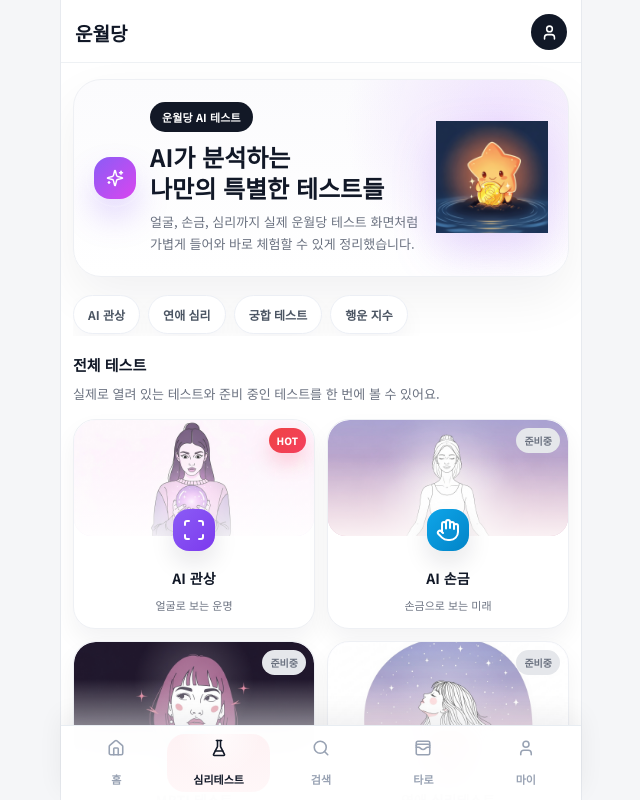
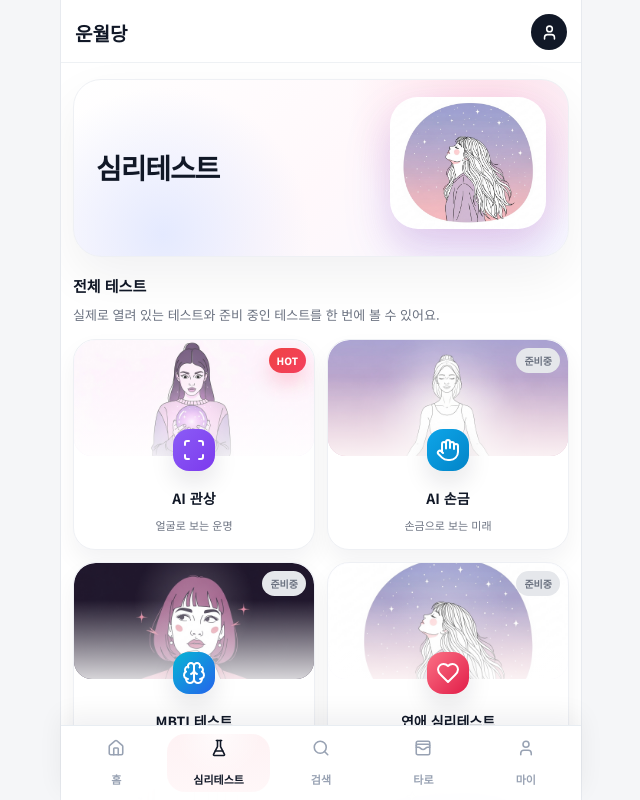
Before and after one commit to 250909bs-svg/unwoldang, a React (Vite) app: page /test in a window 1280 px wide. Shown: the top 800 px of the page, without its empty margins (319-959 px from the left). Built offline with nearby package versions, Linux system fonts and the light colour scheme; no server answers.

Commit message:
Simplify psychology test hero

```diff
--- a/src/pages/Test.tsx
+++ b/src/pages/Test.tsx
@@ -103,38 +103,15 @@ const testItems: TestItem[] = [
 ];
 
 export default function Test() {
-  const featuredKeywords = ['AI 관상', '연애 심리', '궁합 테스트', '행운 지수'];
-
   return (
     <main className="mobile-page-shell">
       <div className="mobile-page-card">
         <MobileTopBar title="심리테스트" backTo="/" backLabel="홈" />
 
         <section className="mobile-page-content test-lab-page">
-          <section className="test-lab-banner">
-            <div className="test-lab-brand-mark">
-              <span className="test-lab-brand-orbit orbit-a" />
-              <span className="test-lab-brand-orbit orbit-b" />
-              <Sparkles size={18} />
-            </div>
-            <div>
-              <span className="test-lab-badge-chip">운월당 AI 테스트</span>
-              <h1>
-                AI가 분석하는
-                <br />
-                나만의 특별한 테스트들
-              </h1>
-              <p>얼굴, 손금, 심리까지 실제 운월당 테스트 화면처럼 가볍게 들어와 바로 체험할 수 있게 정리했습니다.</p>
-            </div>
-            <img src="/test-star-character.png" alt="" className="test-lab-hero-character" />
-          </section>
-
-          <section className="test-lab-marquee" aria-label="추천 테스트 키워드">
-            {featuredKeywords.map((keyword, index) => (
-              <span key={keyword} className="test-lab-marquee-chip" style={{ ['--chip-index' as string]: index } as CSSProperties}>
-                {keyword}
-              </span>
-            ))}
+          <section className="test-lab-banner test-lab-simple-hero">
+            <h1>심리테스트</h1>
+            <img src="/test-dreamy-stars.png" alt="" className="test-lab-hero-character" />
           </section>
 
           <section className="test-lab-section">
```
Also changed, not shown: src/index.css.
